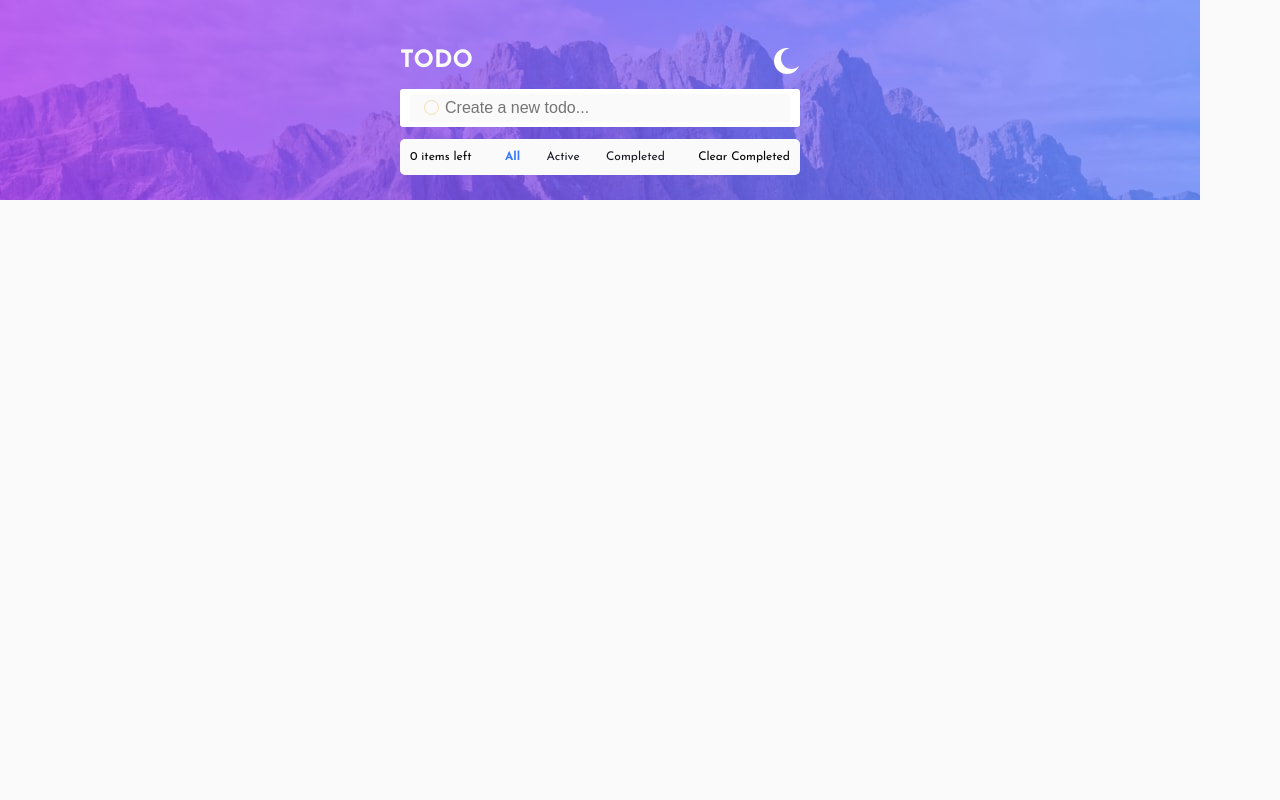
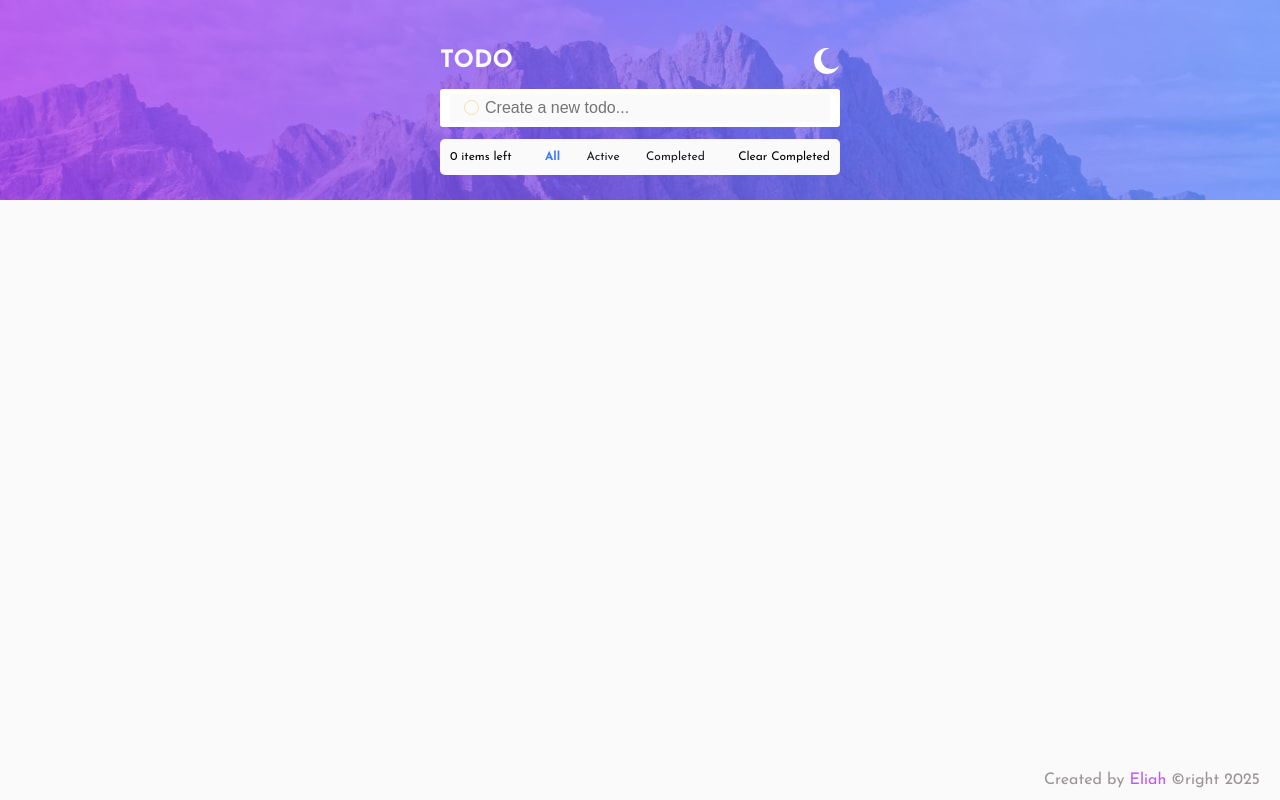
Before and after one commit to okedo01/todo-app-project-okedo01, a React (Vite) app: page / in a window 1280 px wide. Built offline with nearby package versions, Linux system fonts and the light colour scheme.

Commit message:
style: update color and padding of the footer

```diff
--- a/src/App.css
+++ b/src/App.css
@@ -6,3 +6,16 @@ body {
     font-family: 'Josefin Sans', sans-serif;
     box-sizing: "border-box";
 }
+
+.copyright {
+    position: absolute;
+    bottom: 0;
+    right: 0;
+    padding: 12px 20px;
+    color: hsl(0, 2%, 59%);
+}
+
+.copyright a {
+    color: hsl(280, 87%, 65%);
+    text-decoration: none;
+}
--- a/src/components/App.jsx
+++ b/src/components/App.jsx
@@ -24,6 +24,9 @@ function App() {
   return (
      <div style={appStyle}>
        <Todo isDarkMode = {isDarkMode} handleToggleTheme = {handleToggleTheme} />
+       <div className="copyright">
+        <footer>Created by <a href="https://github.com/okedo01/todo-app-project-okedo01" target="_blank">Eliah</a> &copy;right 2025</footer>
+       </div>
     </div>
   )
 }
--- a/src/components/TodoApp.jsx
+++ b/src/components/TodoApp.jsx
@@ -14,7 +14,6 @@ const handleInput = (e) => {
 
 const handleSubmit = (e) => {
     e.preventDefault();
-    console.log("submitted");
     if(newTodo.trim() !== "") {
         setTodos([...todos, {text: newTodo.trim(), checked: false}]);
         setNewTodo("");
@@ -118,7 +117,6 @@ return (
                 <p className="start" style={{cursor: "pointer",}} onClick={handleClearCompleted}>Clear Completed</p>
             </div>
         </ul>
-
     </div>
     );
 }
--- a/src/index.css
+++ b/src/index.css
@@ -1,8 +1,3 @@
-body {
-  max-width: 1200px;
-  width: 100%;
-}
-
 form {
   display: flex;
   position: relative;
```
